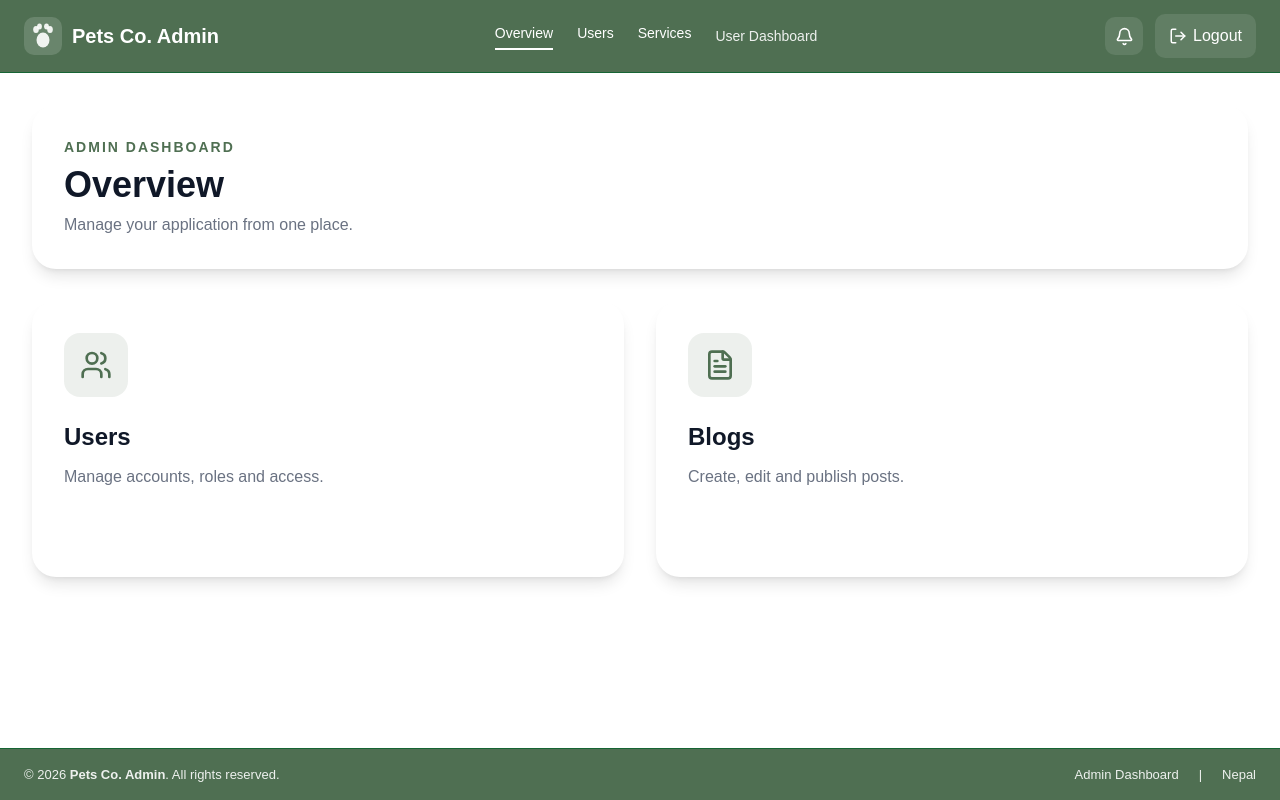
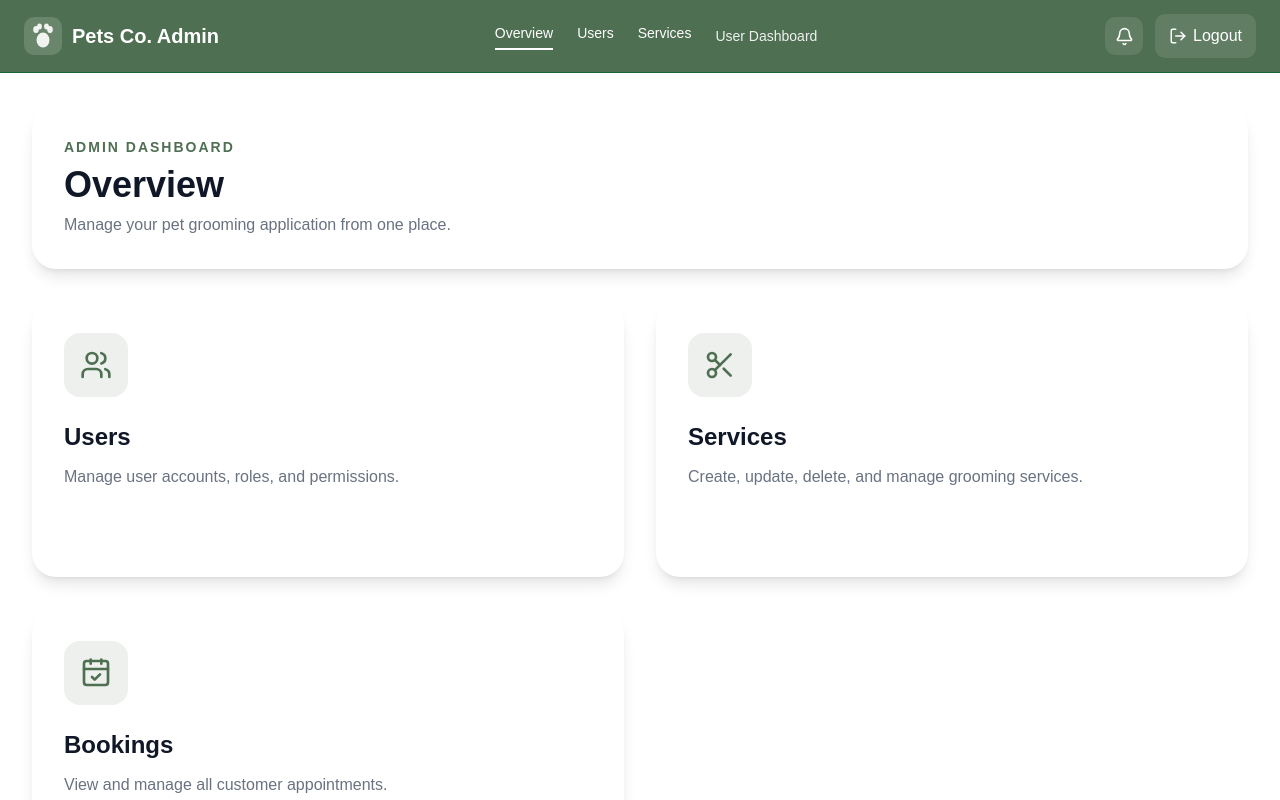
Before and after one commit to swastikaa0/FinalPetGrooming_WEBAPI, a Next.js app: page /admin in a window 1280 px wide. Shown: the top 800 px of the page. Built offline with nearby package versions, Linux system fonts and the light colour scheme; no server answers.

Commit message:
changes in page

```diff
--- a/app/admin/page.tsx
+++ b/app/admin/page.tsx
@@ -1,25 +1,36 @@
 import Link from "next/link";
-import { Users, FileText, ArrowRight } from "lucide-react";
+import {
+  Users,
+  Scissors,
+   CalendarCheck,
+  ArrowRight,
+} from "lucide-react";
 
 const CARDS = [
   {
     href: "/admin/users",
     label: "Users",
-    desc: "Manage accounts, roles and access.",
+    desc: "Manage user accounts, roles, and permissions.",
     icon: <Users size={32} />,
   },
   {
-    href: "/admin/blogs",
-    label: "Blogs",
-    desc: "Create, edit and publish posts.",
-    icon: <FileText size={32} />,
+    href: "/admin/services",
+    label: "Services",
+    desc: "Create, update, delete, and manage grooming services.",
+    icon: <Scissors size={32} />,
+  },
+   {
+    href: "/admin/bookings",
+    label: "Bookings",
+    desc: "View and manage all customer appointments.",
+    icon: <CalendarCheck size={32} />,
   },
 ];
+
 
 export default function Page() {
   return (
     <section className="mx-auto w-full max-w-7xl px-8 py-8">
-
       {/* Header */}
       <div className="mb-8 rounded-3xl bg-white p-8 shadow-lg">
         <p className="text-sm font-semibold uppercase tracking-[2px] text-[#4F6F52]">
@@ -31,11 +42,11 @@ export default function Page() {
         </h2>
 
         <p className="mt-2 text-gray-500">
-          Manage your application from one place.
+          Manage your pet grooming application from one place.
         </p>
       </div>
 
-
+      {/* Cards */}
       <div className="grid gap-8 sm:grid-cols-2">
         {CARDS.map(({ href, label, desc, icon }) => (
           <Link
@@ -62,7 +73,6 @@ export default function Page() {
           </Link>
         ))}
       </div>
-
     </section>
   );
 }
```
